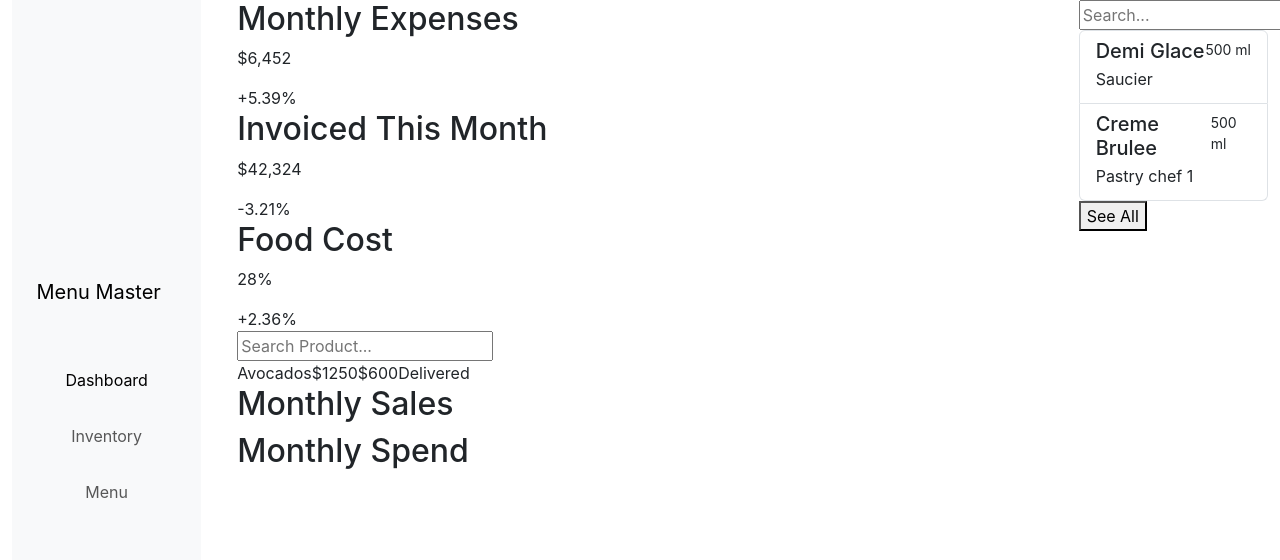
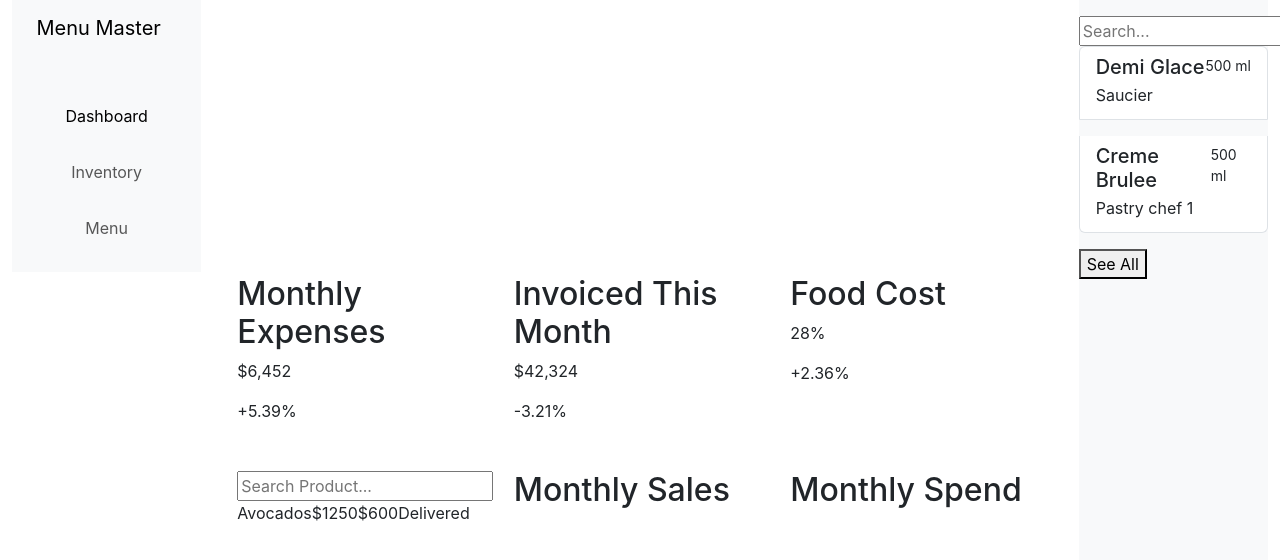
Before and after one commit to SimBuds/Menu-Master-Web, a React (Create React App) app: page / in a window 1280 px wide. Shown: the top 560 px of the page. Built offline with nearby package versions, Linux system fonts and the light colour scheme.

Commit message:
Dashboard v.2

```diff
--- /dev/null
+++ b/src/components/PrepList.css
@@ -0,0 +1,3 @@
+.list-group-item:hover {
+    background-color: orange;
+  }
--- a/src/components/PrepList.js
+++ b/src/components/PrepList.js
@@ -2,6 +2,7 @@ import React, { useState } from 'react';
 import InputField from '../components/common/InputField';
 import Button from '../components/common/Button';
 import 'bootstrap/dist/css/bootstrap.min.css';
+import './PrepList.css'; // Importing custom CSS
 
 function PrepList() {
   const [searchTerm, setSearchTerm] = useState('');
@@ -23,7 +24,7 @@ function PrepList() {
   );
 
   return (
-    <div className="col">
+    <div className="col bg-light vh-100 pt-3">
       <InputField
         className="form-control mb-3"
         placeholder="Search..."
@@ -32,7 +33,7 @@ function PrepList() {
       />
       <div className="list-group">
         {filteredItems.map((item, index) => (
-          <div className="list-group-item" key={index}>
+          <div className="list-group-item mb-3" key={index}>
             <div className="d-flex w-100 justify-content-between">
               <h5 className="mb-1">{item.name}</h5>
               <small>{item.quantity}</small>
--- a/src/components/Sidebar.js
+++ b/src/components/Sidebar.js
@@ -5,7 +5,7 @@ import './Sidebar.css'; // Importing custom CSS
 
 function Sidebar() {
   return (
-    <nav className="navbar navbar-light bg-light flex-column vh-100 justify-content-center">
+    <nav className="navbar navbar-light bg-light flex-column justify-content-center">
       <div className="navbar-brand mb-5">Menu Master</div>
       <ul className="navbar-nav flex-column align-items-center">
         <li className="nav-item mb-3">
--- a/src/pages/Dashboard.js
+++ b/src/pages/Dashboard.js
@@ -7,16 +7,28 @@ import 'bootstrap/dist/css/bootstrap.min.css';
 
 function Dashboard() {
   return (
-    <div className="container">
+    <div className="container-fluid h-100 d-flex flex-column justify-content-center">
       <div className="row">
+        <div className="col-md-4">
           <SummaryBox title="Monthly Expenses" value="$6,452" percentage="+5.39" />
+        </div>
+        <div className="col-md-4">
           <SummaryBox title="Invoiced This Month" value="$42,324" percentage="-3.21" />
+        </div>
+        <div className="col-md-4">
           <SummaryBox title="Food Cost" value="28%" percentage="+2.36" />
         </div>
-      <div className="row">
+      </div>
+      <div className="row mt-5">
+        <div className="col-md-4">
           <RecentOrders />
+        </div>
+        <div className="col-md-4">
           <MonthlySales />
+        </div>
+        <div className="col-md-4">
           <MonthlySpend />
+        </div>
       </div>
     </div>
   );
```
Lines whose indentation alone changed are shown as unchanged.
